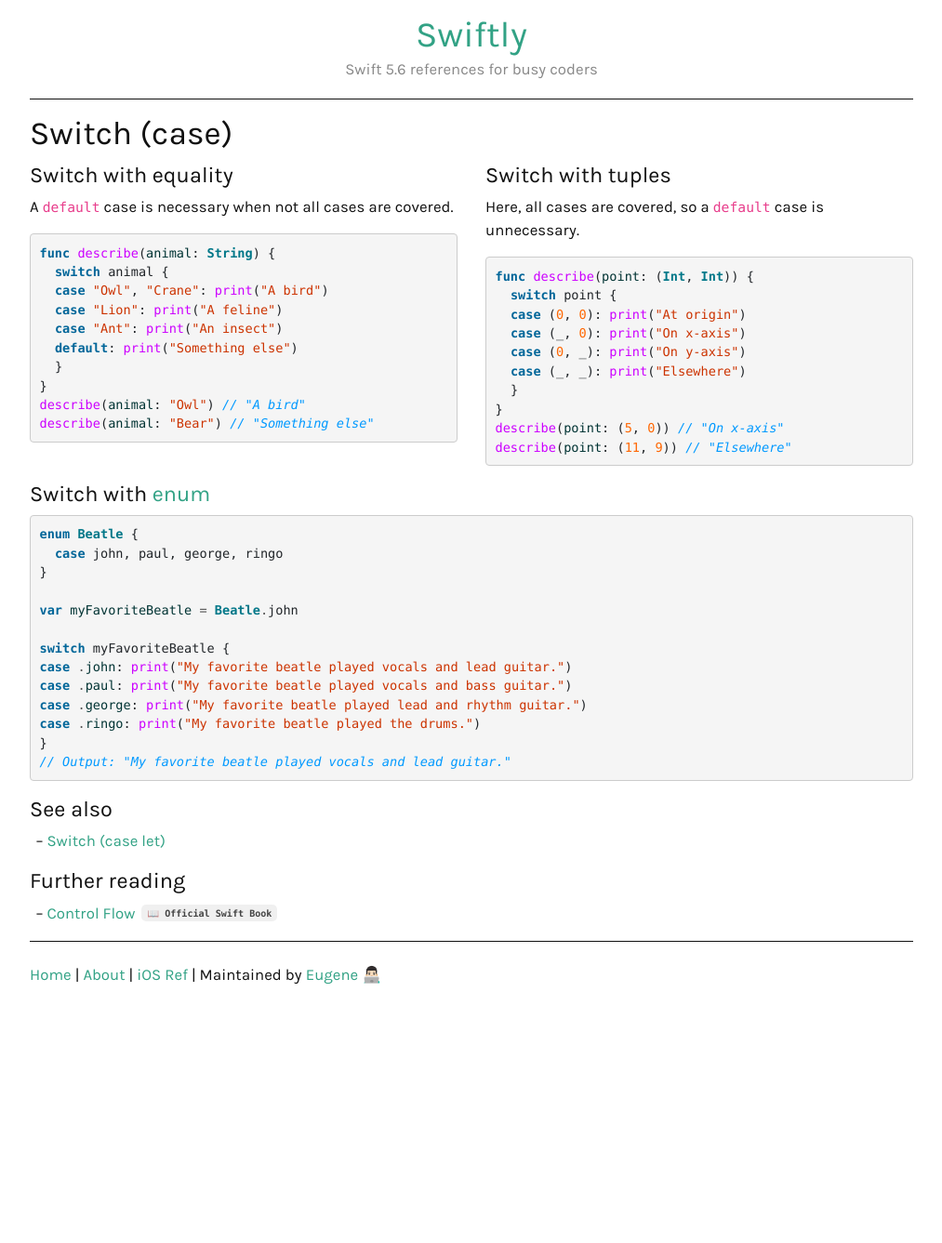
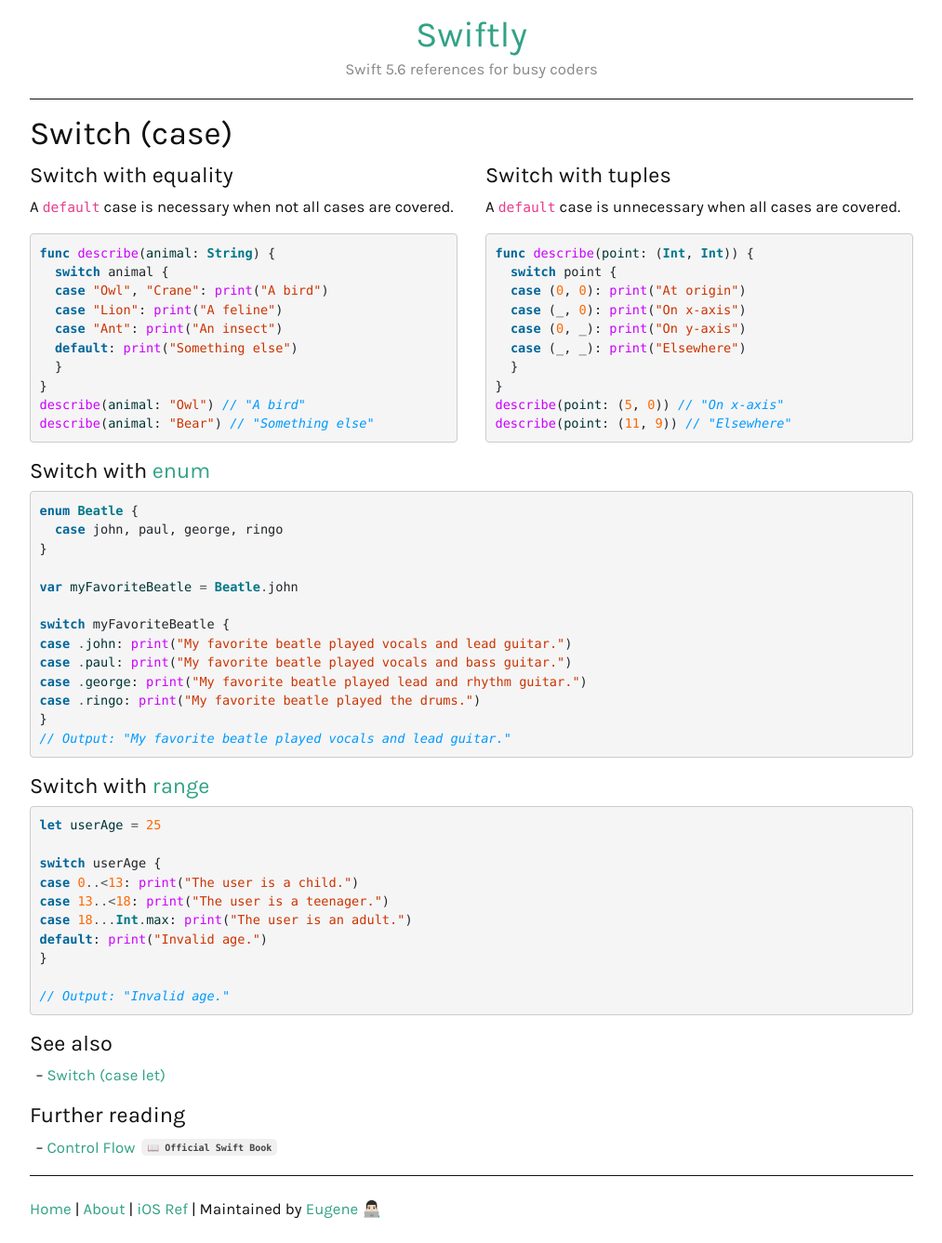
Before and after one commit to ebelinski/swiftly, a Jekyll site: the page built from _guides/switch.md, in a window 1280 px wide. Shown: the whole page at 93% size, without its empty margins (133-1146 px from the left). Built offline with Jekyll 4.4.1, drawn with Linux system fonts in a browser that asks for light colours; comment, search, counter and statistics services are not loaded; before the commit the page ends 1085 px from its top, so only the background shows below that.

Commit message:
Added Switch with range example.

````diff
--- a/_guides/switch.md
+++ b/_guides/switch.md
@@ -30,7 +30,7 @@ describe(animal: "Bear") // "Something else"
 
 ### Switch with tuples
 
-Here, all cases are covered, so a `default` case is unnecessary.
+A `default` case is unnecessary when all cases are covered.
 
 ```swift
 func describe(point: (Int, Int)) {
@@ -65,6 +65,21 @@ case .ringo: print("My favorite beatle played the drums.")
 // Output: "My favorite beatle played vocals and lead guitar."
 ```
 
+### Switch with [range](/range)
+
+```swift
+let userAge = 25
+
+switch userAge {
+case 0..<13: print("The user is a child.")
+case 13..<18: print("The user is a teenager.")
+case 18...Int.max: print("The user is an adult.")
+default: print("Invalid age.")
+}
+
+// Output: "Invalid age."
+```
+
 ### See also
 
 * [Switch (case let)](/switch-case-let)
````
